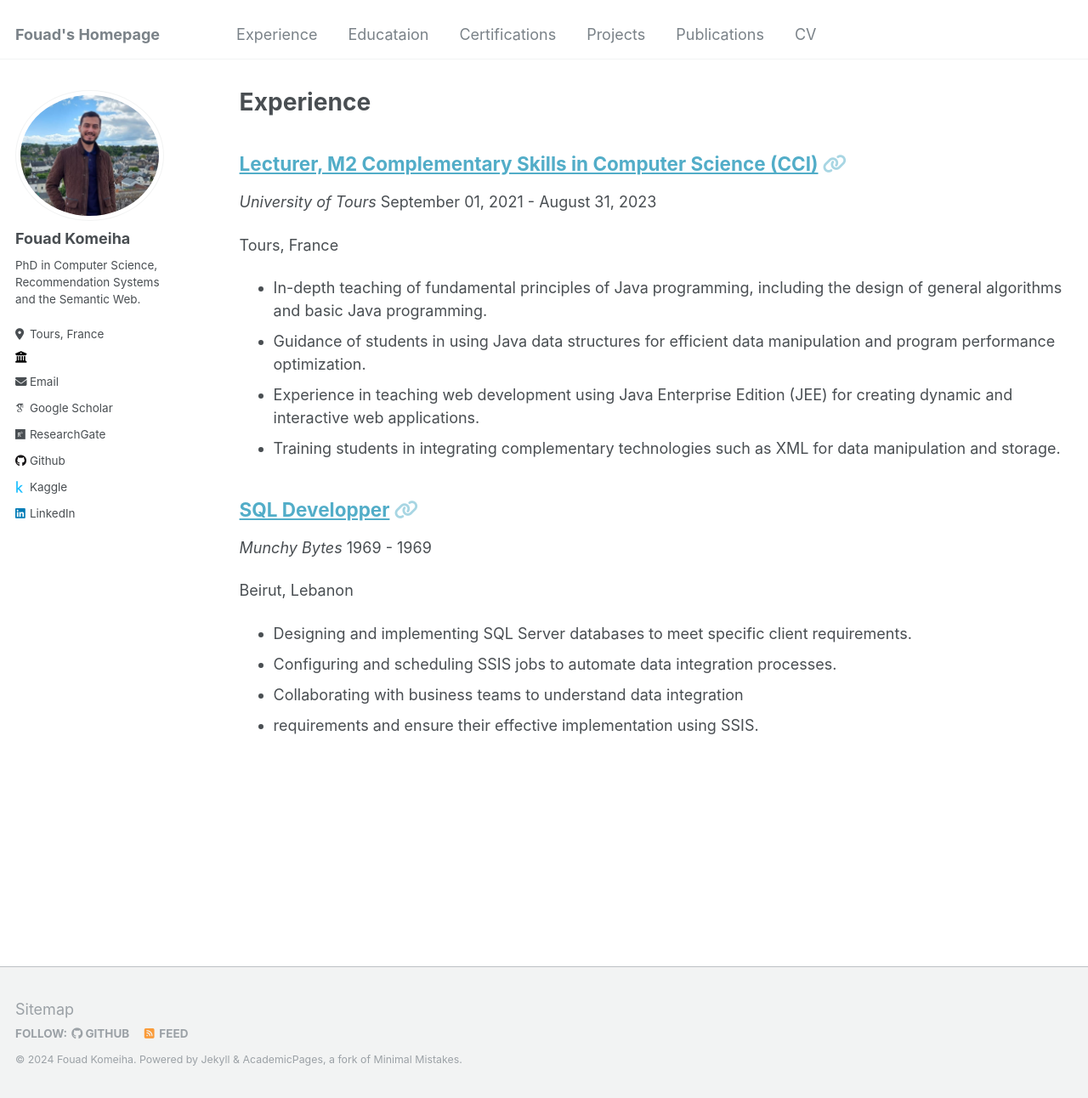
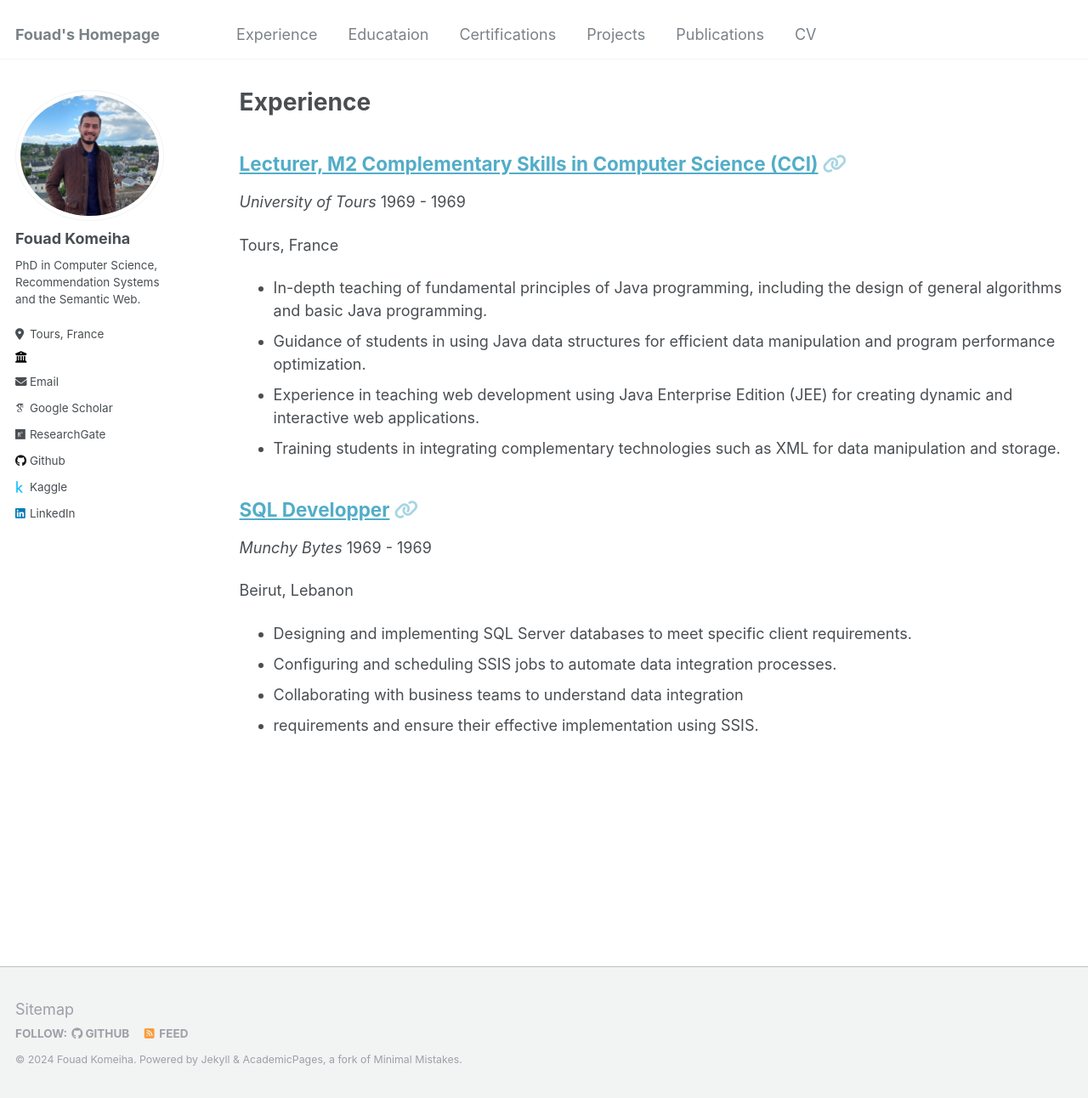
Before and after one commit to FouadKom/FouadKom.github.io, a Jekyll site: the page built from _pages/experience.md, in a window 1280 px wide and 1292 px high. Shown: the whole window at 85% size. Built offline with Jekyll 4.4.1, drawn with Linux system fonts in a browser that asks for light colours; some web fonts are replaced.

Commit message:
Update lecturer.md

```diff
--- a/_experience/lecturer.md
+++ b/_experience/lecturer.md
@@ -3,8 +3,8 @@ title: "Lecturer, M2 Complementary Skills in Computer Science (CCI)"
 collection: experience
 permalink: /experience/Lecturer
 venue: "University of Tours"
-from: 2021-09-01
-to: 2023-08-31
+from: 2021
+to: 2023
 location: "Tours, France"
 details:
   - "In-depth teaching of fundamental principles of Java programming, including the design of general algorithms and basic Java programming."
```
